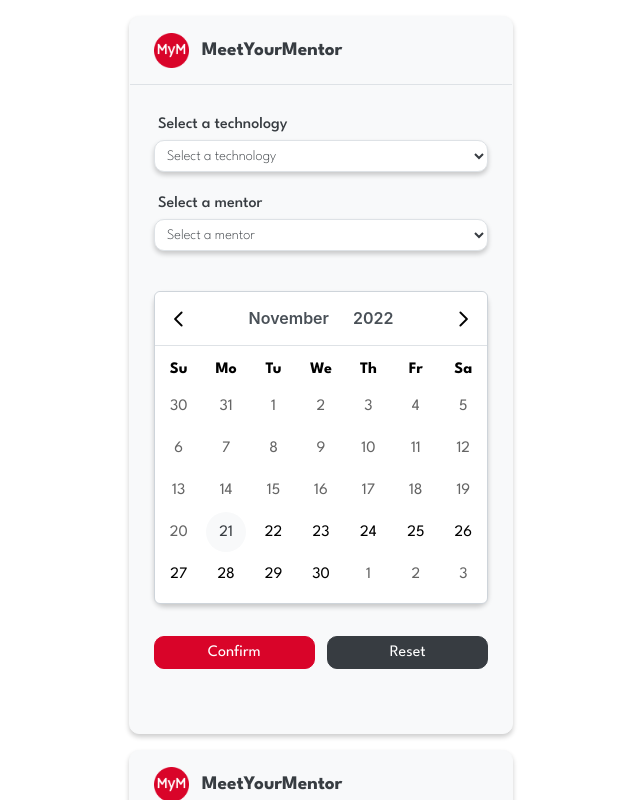
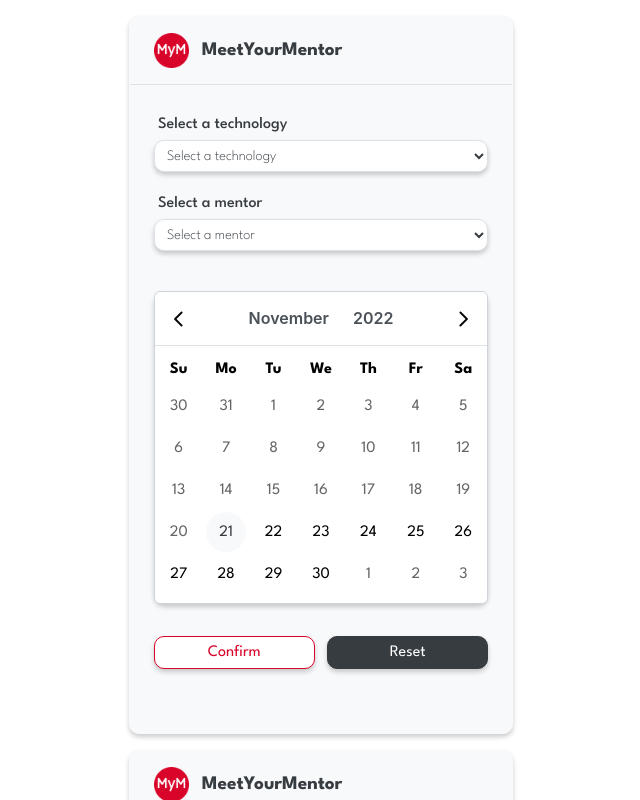
Before and after one commit to SaadiaELF/MeetYourBuddy, a React (Create React App) app: page / in a window 1280 px wide. In both pictures the pointer is over the button "Confirm". Shown: the top 800 px of the page, without its empty margins (319-959 px from the left). Built offline with nearby package versions, Linux system fonts and the light colour scheme.

Commit message:
Added effect

```diff
--- a/src/App.css
+++ b/src/App.css
@@ -97,7 +97,6 @@
   border-radius: 10px;
   color: var(--text-color);
   box-shadow: 0 3px 5px rgb(0 0 0 / 0.2);
-
 }
 
 .dropdown-select {
@@ -157,6 +156,7 @@
   color: var(--white);
   border-radius: 10px;
   cursor: pointer;
+  box-shadow: 0 3px 5px rgb(0 0 0 / 0.2);
 }
 
 .btn--primary {
@@ -167,6 +167,16 @@
 .btn--secondary {
   background-color: var(--text-color);
   border: 1px solid var(--text-color);
+}
+
+.btn--primary:hover {
+  color: var(--primary-color);
+  background-color: var(--white);
+}
+
+.btn--secondary:hover {
+  color: var(--text-color);
+  background-color: var(--white);
 }
 
 /* Time list */
```
